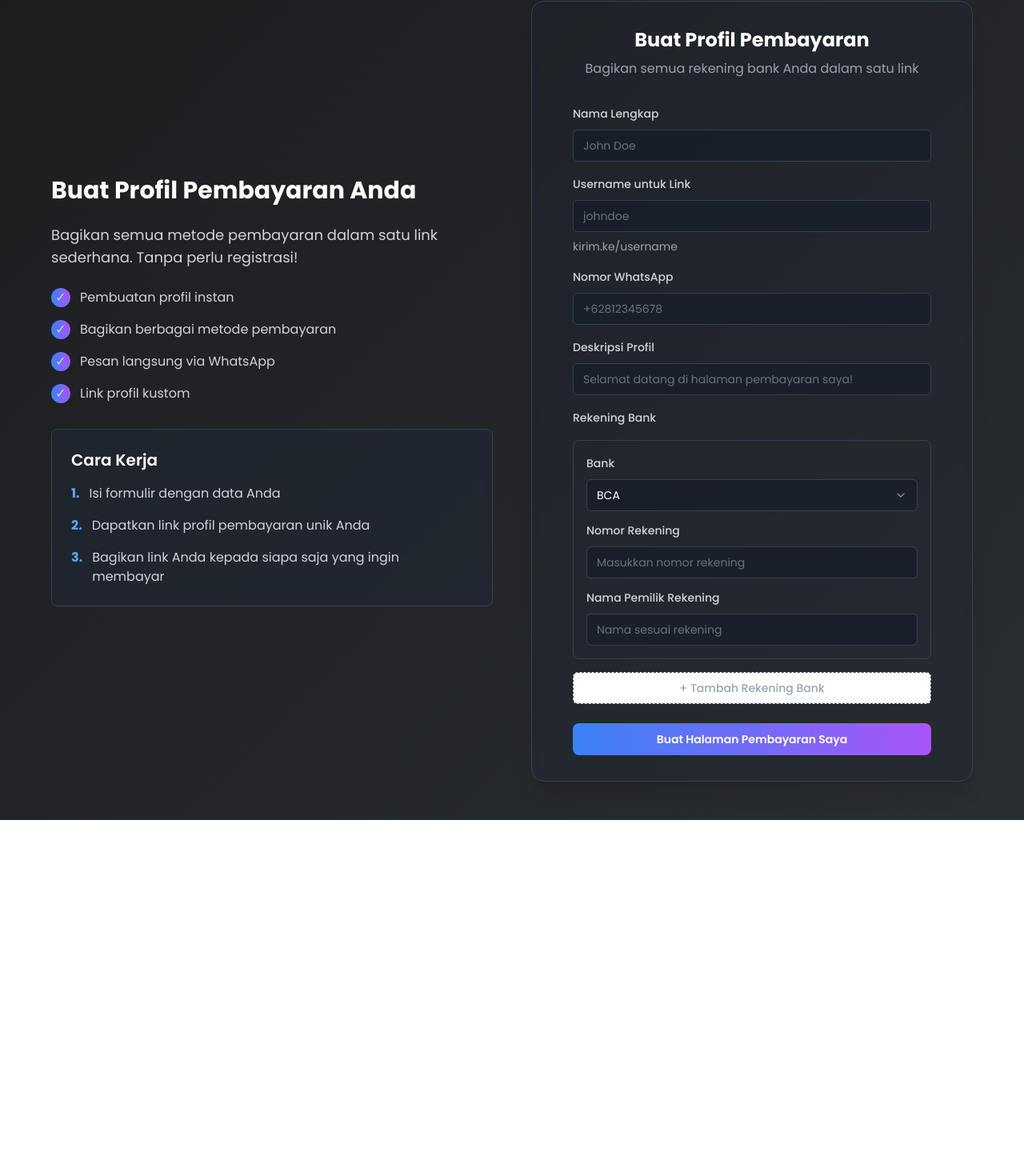
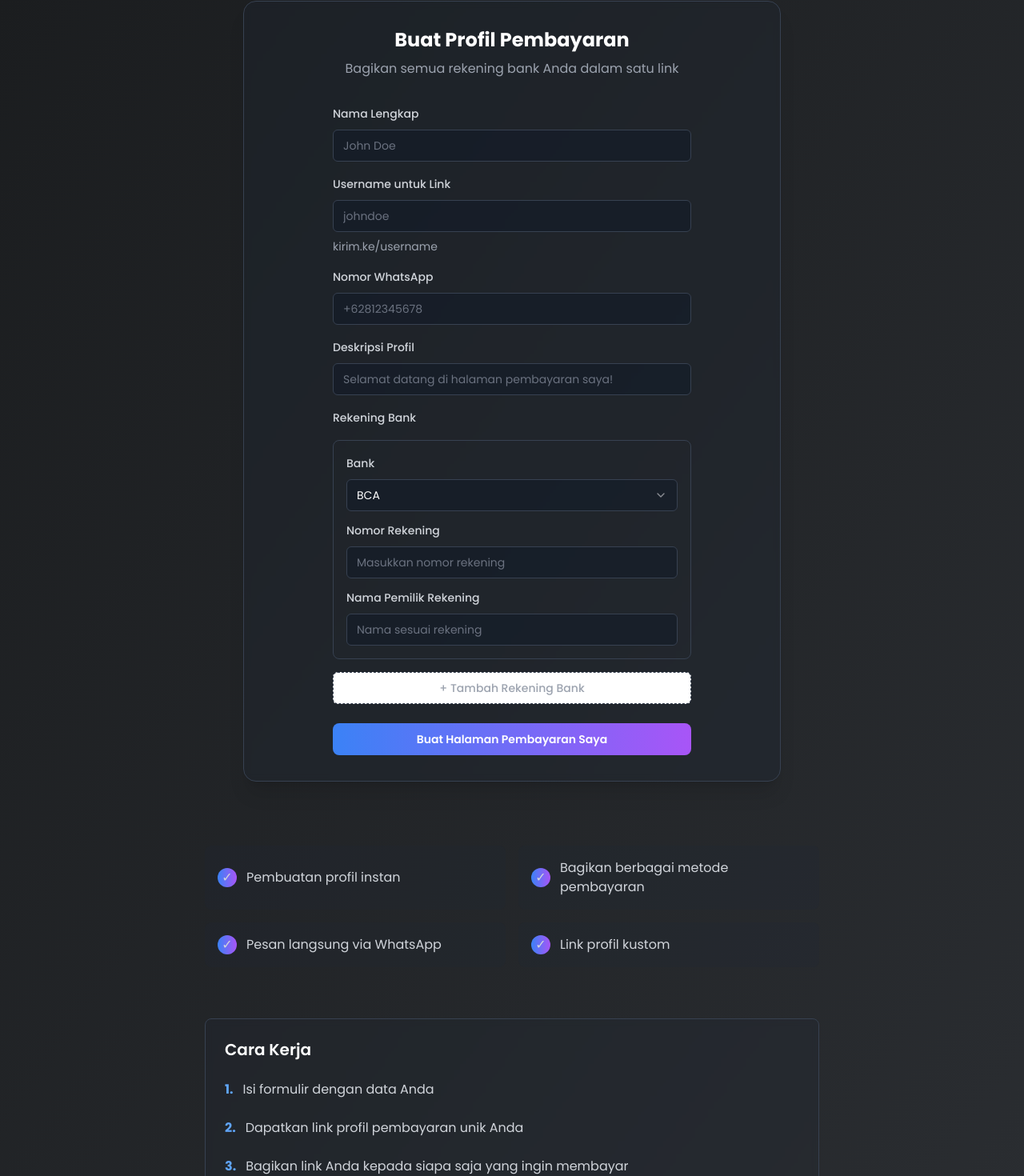
Before and after one commit to kwkuh/chatbot-py, a React (Vite) app: page / in a window 1280 px wide. Shown: the part 239-1709 px from the top of the page at 80% size. Before the commit the page ends 1264 px from the top, so only its background shows below. Built offline with nearby package versions, Linux system fonts and the light colour scheme.

Commit message:
Update layout for payment profile form
Rearranged the layout to focus on the payment profile form at the top and centered it within the page. Adjusted the positioning of the features and instructions below the form for improved user experience.
[skip gpt_engineer]

```diff
--- a/src/pages/Index.tsx
+++ b/src/pages/Index.tsx
@@ -13,21 +13,26 @@ const Index = () => {
           </p>
         </header>
 
-        <div className="grid md:grid-cols-2 gap-12 items-center max-w-6xl mx-auto">
-          <div className="space-y-8">
+        <div className="max-w-6xl mx-auto flex flex-col items-center">
+          {/* Form Section */}
+          <div className="w-full max-w-2xl mb-20">
+            <div className="bg-gray-800/30 p-8 rounded-2xl border border-gray-700 backdrop-blur-sm animate-fade-in shadow-xl">
+              <RegistrationForm />
+            </div>
+          </div>
+
+          {/* Features and Instructions */}
+          <div className="w-full max-w-3xl space-y-16">
+            {/* Features */}
             <div className="space-y-6 animate-fade-in">
-              <h2 className="text-3xl font-bold text-white">Buat Profil Pembayaran Anda</h2>
-              <p className="text-lg text-gray-300">
-                Bagikan semua metode pembayaran dalam satu link sederhana. Tanpa perlu registrasi!
-              </p>
-              <ul className="space-y-4">
+              <ul className="grid grid-cols-1 md:grid-cols-2 gap-4">
                 {[
                   "Pembuatan profil instan",
                   "Bagikan berbagai metode pembayaran",
                   "Pesan langsung via WhatsApp",
                   "Link profil kustom",
                 ].map((feature, index) => (
-                  <li key={index} className="flex items-center space-x-3 text-gray-300">
+                  <li key={index} className="flex items-center space-x-3 text-gray-300 bg-gray-800/20 p-4 rounded-lg backdrop-blur-sm">
                     <span className="flex-shrink-0 w-6 h-6 flex items-center justify-center rounded-full bg-gradient-to-r from-blue-500 to-purple-500">
                       ✓
                     </span>
@@ -37,9 +42,10 @@ const Index = () => {
               </ul>
             </div>
 
-            <div className="p-6 rounded-lg border border-gray-700 bg-gray-800/50 backdrop-blur-sm animate-fade-in">
-              <h3 className="text-xl font-semibold text-white mb-4">Cara Kerja</h3>
-              <ol className="space-y-4 text-gray-300">
+            {/* How it Works */}
+            <div className="p-6 rounded-lg border border-gray-700 bg-gray-800/20 backdrop-blur-sm animate-fade-in">
+              <h3 className="text-xl font-semibold text-white mb-6">Cara Kerja</h3>
+              <ol className="space-y-6 text-gray-300">
                 <li className="flex items-start space-x-3">
                   <span className="font-bold text-blue-400">1.</span>
                   <span>Isi formulir dengan data Anda</span>
@@ -55,10 +61,6 @@ const Index = () => {
               </ol>
             </div>
           </div>
-
-          <div className="bg-gray-800/30 p-8 rounded-2xl border border-gray-700 backdrop-blur-sm animate-fade-in shadow-xl">
-            <RegistrationForm />
-          </div>
         </div>
       </div>
     </div>
```
